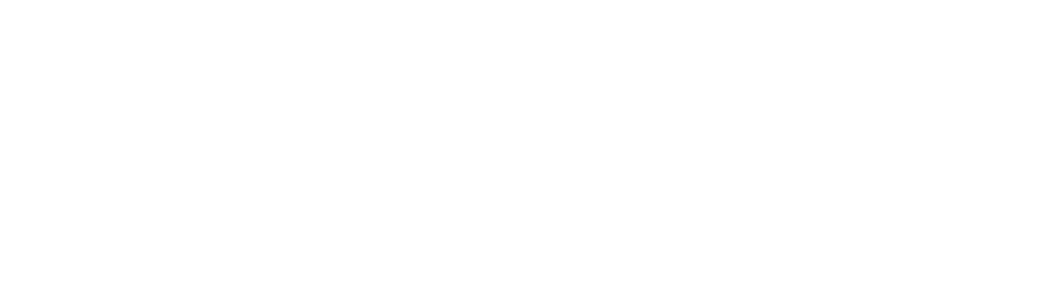
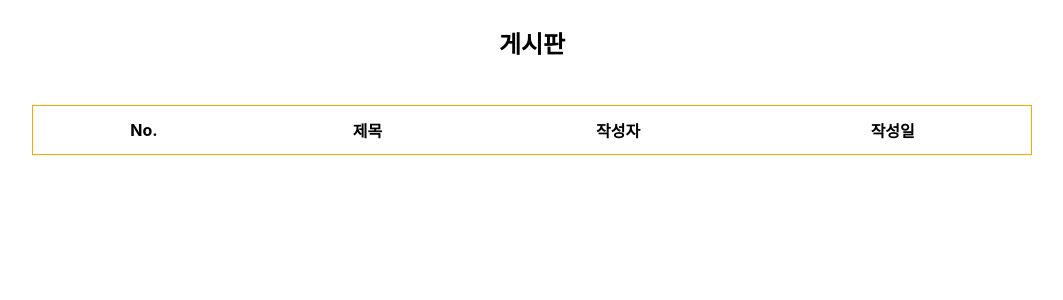
Before and after one commit to ChaeSooYeon/study_board, a React (Create React App) app: page / in a window 1280 px wide. Shown: the top 300 px of the page, without its empty margins (108-1171 px from the left). Built offline with nearby package versions, Linux system fonts and the light colour scheme; the HTML template or start-up script is replaced by a standard one.

Commit message:
table 틀 작성

```diff
--- a/src/App.css
+++ b/src/App.css
@@ -1,38 +1,24 @@
 .App {
+  color:black;
+  /* display: flex;
+  flex-direction: column;
+  align-items: center; */
+}
+header {
   text-align: center;
+  padding: 5px 15px;
+}
+.List {
+  width: 1000px;
+  padding: 20px 30px;
+  margin: 0 auto;
+}
+.List table {
+  width: 100%;
+  border: 1px solid orange;
 }
 
-.App-logo {
-  height: 40vmin;
-  pointer-events: none;
+.List table th,
+td {
+  padding: 10px 20px;
 }
-
-@media (prefers-reduced-motion: no-preference) {
-  .App-logo {
-    animation: App-logo-spin infinite 20s linear;
-  }
-}
-
-.App-header {
-  background-color: #282c34;
-  min-height: 100vh;
-  display: flex;
-  flex-direction: column;
-  align-items: center;
-  justify-content: center;
-  font-size: calc(10px + 2vmin);
-  color: white;
-}
-
-.App-link {
-  color: #61dafb;
-}
-
-@keyframes App-logo-spin {
-  from {
-    transform: rotate(0deg);
-  }
-  to {
-    transform: rotate(360deg);
-  }
-}
--- a/src/App.js
+++ b/src/App.js
@@ -1,8 +1,12 @@
 import './App.css';
+import Header from './Components/Header';
+import List from './Components/List';
 
 function App() {
   return (
     <div className="App">
+      <Header></Header>
+      <List></List>
     </div>
   );
 }
--- /dev/null
+++ b/src/Components/Header.js
@@ -0,0 +1,11 @@
+import React from "react";
+
+function Header() {
+    return (
+      <header>
+        <h2>게시판</h2>
+      </header>
+    );
+}
+
+export default Header;
--- /dev/null
+++ b/src/Components/List.js
@@ -0,0 +1,31 @@
+import React, { Component } from "react";
+import Tr from "./Tr";
+
+class List extends Component {
+  state = {
+    list : [
+      { id:1, title :'title1', content: 'content1'},
+      { id:2, title :'title1', content: 'content1'},
+      { id:3, title :'title1', content: 'content1'},
+      { id:4, title :'title1', content: 'content1'},
+      { id:5, title :'title1', content: 'content1'}
+    ]
+  }
+  render(){
+
+    return (
+      <div className="List">
+        <table>
+          <thead>
+            <tr><th>No.</th><th>제목</th><th>작성자</th><th>작성일</th></tr>
+          </thead>
+          <tbody>
+            {/* <Tr></Tr> */}
+          </tbody>
+        </table>
+      </div>
+    );
+  }
+}
+
+export default List;
--- /dev/null
+++ b/src/Components/Tr.js
@@ -0,0 +1,14 @@
+import React from "react";
+
+function Tr({data}){
+    return(
+        <tr key={data.id}>
+            <td>{data.id}</td>
+            <td>{data.title}</td>
+            <td>{data.content}</td>
+            <td>2021.10.08</td>
+        </tr>
+    );
+}
+
+export default Tr;
```
